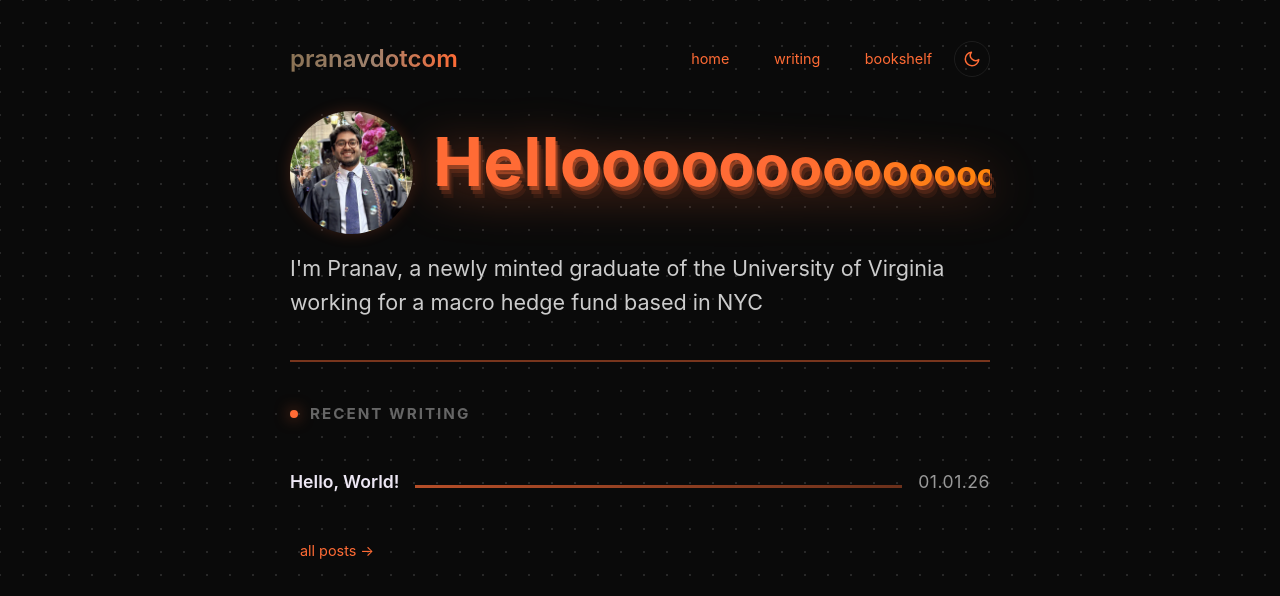
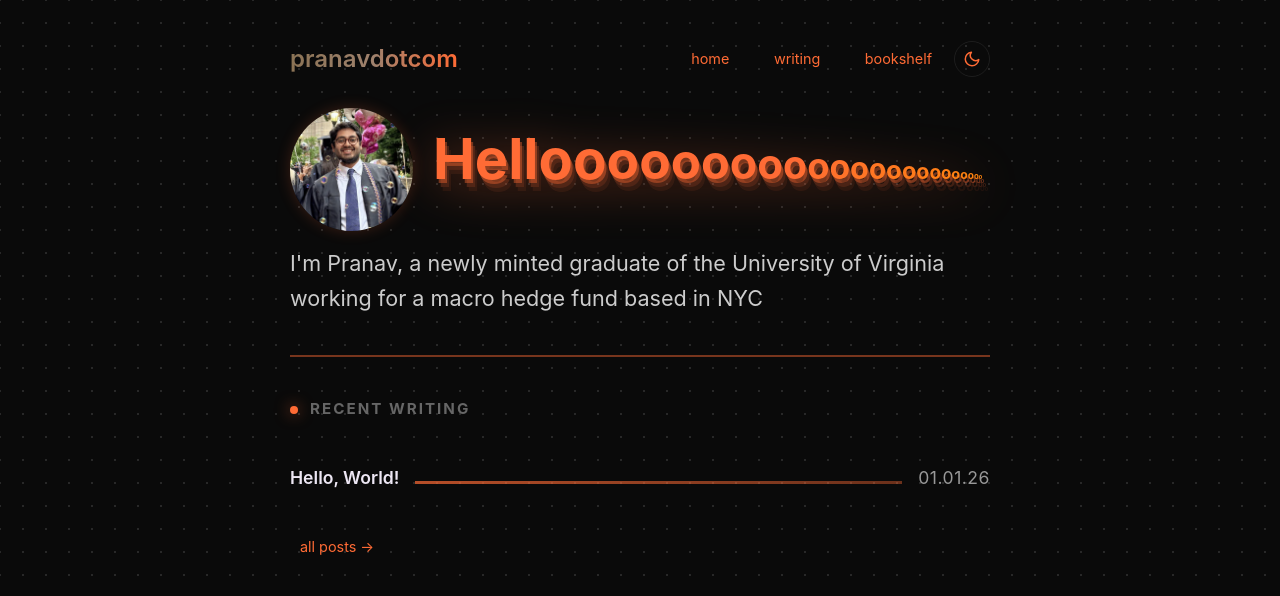
Before and after one commit to moxkxs/pranavdotcom, an Eleventy site: page src/index.njk in a window 1280 px wide. Shown: the top 596 px of the page. Built offline with nearby package versions, Linux system fonts and the light colour scheme; Eleventy itself is replaced by a stand-in of ours; files that its build step writes are made by us from their sources.

Commit message:
auto-fit hero heading to container width on resize

```diff
--- a/src/js/script.js
+++ b/src/js/script.js
@@ -92,6 +92,27 @@ document.addEventListener('visibilitychange', function () {
     }
 });
 
+// Auto-fit hero heading to container width
+(function () {
+    var h2 = document.querySelector('.hero-section h2');
+    if (!h2) return;
+    var maxSize = 67;
+    var minSize = 24;
+    function fit() {
+        h2.style.fontSize = maxSize + 'px';
+        var size = maxSize;
+        while (h2.scrollWidth > h2.clientWidth && size > minSize) {
+            size -= 1;
+            h2.style.fontSize = size + 'px';
+        }
+    }
+    fit();
+    window.addEventListener('resize', function () {
+        clearTimeout(h2._ft);
+        h2._ft = setTimeout(fit, 150);
+    });
+})();
+
 // Reading progress bar
 (function () {
     var bar = document.getElementById('progressBar');
```
